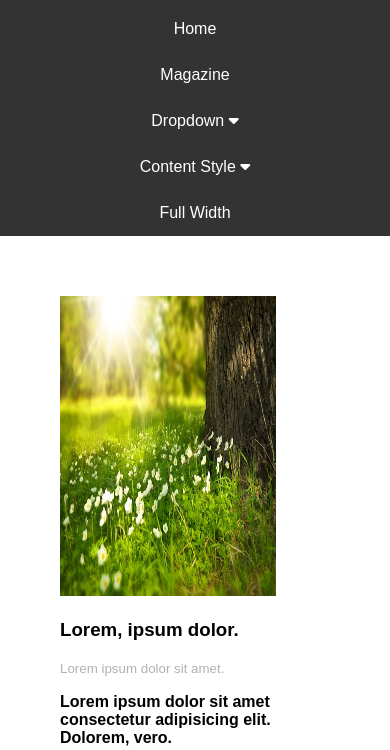
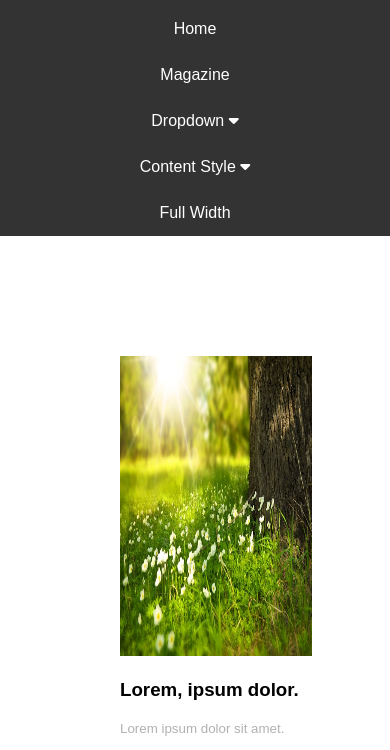
Before and after one commit to Mirazahmed0997/grid-box, a plain HTML site: page index.html in a window 390 px wide. Shown: the part 62-812 px from the top of the page. Drawn offline with Linux system fonts and the light colour scheme.

Commit message:
responsive

```diff
--- a/style.css
+++ b/style.css
@@ -20,6 +20,7 @@ body {
   .navbar {
     overflow: hidden;
     background-color: #333;
+    display: flex;
     align-items: center;
   }
 
@@ -81,7 +82,9 @@ body {
   .card-body{
     display: grid;
     grid-template-columns: repeat(3,1fr);
-    padding: 30px;
+    padding-left: 90px;
+    padding-top: 90px;
+    padding-bottom: 90px;
   }
   .card{
     padding: 30px;
```
